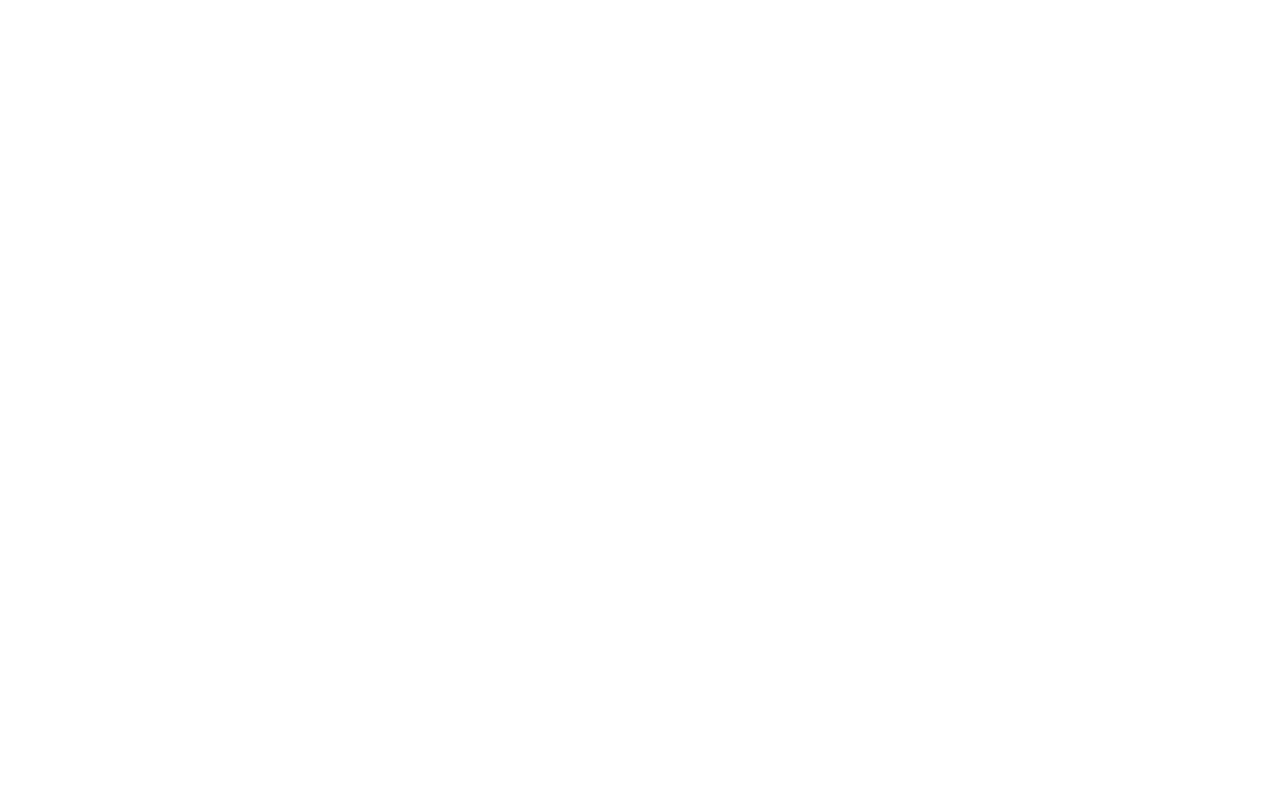
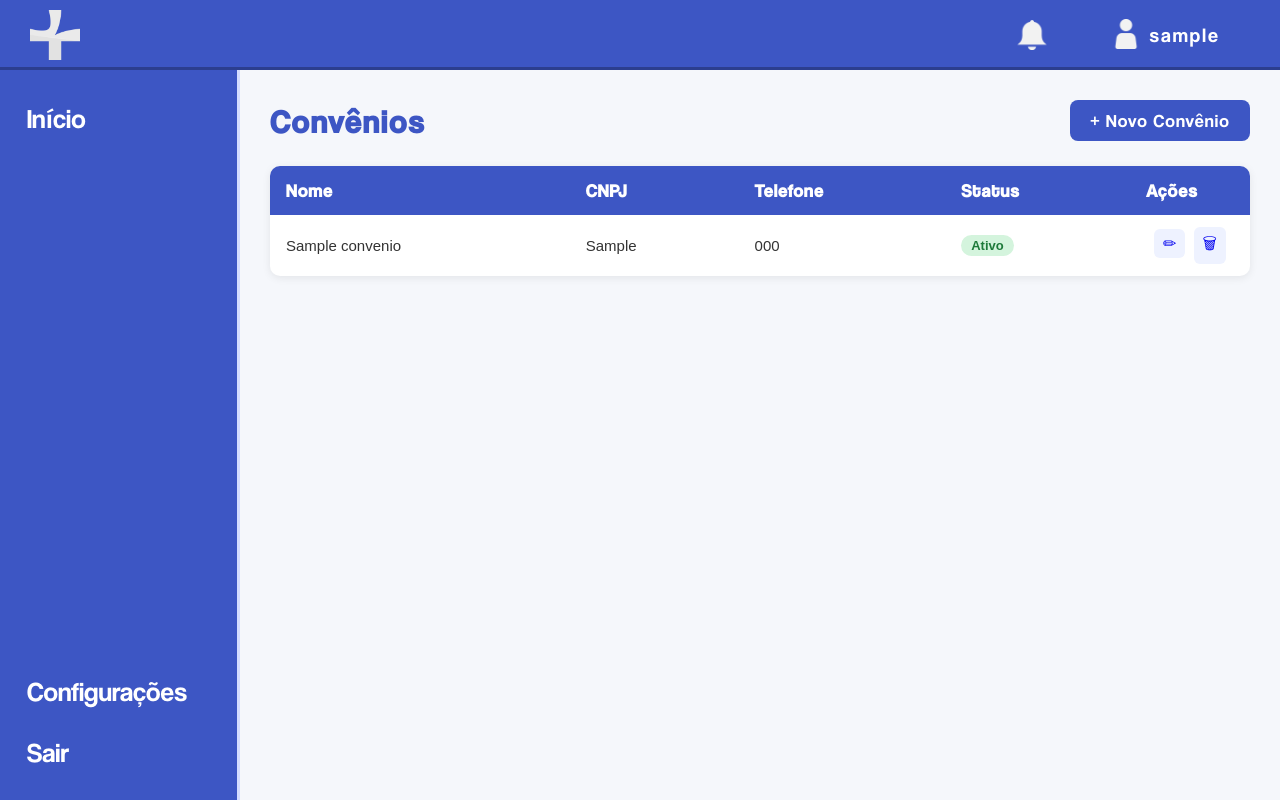
Before and after one commit to fxlpps/site-clinicamedica, a PHP site: page /modulos/convenios/listar_convenio.php in a window 1280 px wide. Before the commit the page is empty. Run offline with PHP 8.4, Linux system fonts and the light colour scheme; the visitor is signed in with stand-in values (Sample User, id 1); tables that the repository leaves empty hold one stand-in row (values such as "Sample post").

Commit message:
v2.3 - Featured READ

```diff
--- a/Clinica_medica.sql
+++ b/Clinica_medica.sql
@@ -254,3 +254,4 @@ CREATE TABLE IF NOT EXISTS `receita_medicamento` (
 /*!40014 SET FOREIGN_KEY_CHECKS=IFNULL(@OLD_FOREIGN_KEY_CHECKS, 1) */;
 /*!40101 SET CHARACTER_SET_CLIENT=@OLD_CHARACTER_SET_CLIENT */;
 /*!40111 SET SQL_NOTES=IFNULL(@OLD_SQL_NOTES, 1) */;
+clinica_medica
--- a/css/style.css
+++ b/css/style.css
@@ -268,3 +268,131 @@ body{
 .sidebar::-webkit-scrollbar-thumb:hover{
     background-color: rgba(255, 255, 255, 0.5);
 }
+
+.pagina-topo{
+    display: flex;
+    justify-content: space-between;
+    align-items: center;
+    margin-bottom: 25px;
+}
+
+.pagina-topo h1{
+    font-family: 'Coolvetica';
+    font-size: 32px;
+    color: #3d56c4;
+    letter-spacing: 2px;
+}
+
+.btn-novo{
+    background-color: #3d56c4;
+    color: white;
+    text-decoration: none;
+    padding: 10px 20px;
+    border-radius: 8px;
+    font-family: 'Coolvetica';
+    font-size: 18px;
+    letter-spacing: 1px;
+    transition: 0.2s;
+}
+
+.btn-novo:hover{
+    background-color: #2c3e8f;
+}
+
+.tabela{
+    width: 100%;
+    border-collapse: collapse;
+    background-color: white;
+    border-radius: 10px;
+    overflow: hidden;
+    box-shadow: 0 2px 8px rgba(0,0,0,0.08);
+}
+
+.tabela thead{
+    background-color: #3d56c4;
+}
+
+.tabela th{
+    color: white;
+    font-family: 'Coolvetica';
+    font-size: 18px;
+    letter-spacing: 1px;
+    padding: 14px 16px;
+    text-align: left;
+}
+
+.tabela td{
+    padding: 12px 16px;
+    border-bottom: 1px solid #e5e8f5;
+    color: #333;
+    font-size: 15px;
+}
+
+.tabela tbody tr:hover{
+    background-color: #f5f7fb;
+}
+
+.tabela tbody tr:last-child td{
+    border-bottom: none;
+}
+
+.linha-inativa{
+    opacity: 0.55;
+}
+
+.tag{
+    display: inline-block;
+    padding: 3px 10px;
+    border-radius: 12px;
+    font-size: 13px;
+    font-weight: 600;
+}
+
+.tag-ativo{
+    background-color: #d4f4dd;
+    color: #1e7a3a;
+}
+
+.tag-inativo{
+    background-color: #e0e0e0;
+    color: #666;
+}
+
+.acoes{
+    text-align: center;
+    white-space: nowrap;
+}
+
+.btn-acao{
+    display: inline-block;
+    padding: 5px 9px;
+    margin: 0 2px;
+    border-radius: 6px;
+    text-decoration: none;
+    font-size: 16px;
+    background-color: #eef2ff;
+    transition: 0.2s;
+}
+
+.btn-acao:hover{
+    background-color: #d4dcff;
+}
+
+.btn-excluir:hover{
+    background-color: #fde2e2;
+}
+
+/* Estado vazio */
+.vazio{
+    background-color: white;
+    padding: 60px 30px;
+    border-radius: 10px;
+    text-align: center;
+    box-shadow: 0 2px 8px rgba(0,0,0,0.08);
+}
+
+.vazio p{
+    color: #666;
+    font-size: 17px;
+    margin-bottom: 20px;
+}
--- a/includes/header.php
+++ b/includes/header.php
@@ -3,18 +3,19 @@ if (session_status() === PHP_SESSION_NONE) {
     session_start();
 }
 $nome_usuario = $_SESSION['usuario_login'] ?? 'Visitante';
+$base = '/site-clinicamedica';
 ?>
 <header class="header">
     <div class="logo">
-        <img src="img/logo2simbolo.png" class="logodashboard" alt="Logo">
+        <img src="<?php echo $base; ?>/img/logo2simbolo.png" class="logodashboard" alt="Logo">
     </div>
     <div class="headerright">
         <span class="notif">
-            <img src="img/sinobranco.png" class="icondashboard" alt="Notificações">
+            <img src="<?php echo $base; ?>/img/sinobranco.png" class="icondashboard" alt="Notificações">
         </span>
         <div class="user">
             <span class="usericon">
-                <img src="img/userbranco.png" class="icondashboard" id="usericon" alt="Usuário">
+                <img src="<?php echo $base; ?>/img/userbranco.png" class="icondashboard" id="usericon" alt="Usuário">
             </span>
             <span class="usertxt"><?php echo htmlspecialchars($nome_usuario); ?></span>
         </div>
--- a/includes/sidebar.php
+++ b/includes/sidebar.php
@@ -4,86 +4,86 @@ if (session_status() === PHP_SESSION_NONE) {
 }
 
 $perfil = $_SESSION['usuario_perfil'] ?? '';
+$base = '/site-clinicamedica';
 
-//Vê se o perfil atual está na lista de permitidos
 function podeVer(array $perfis_permitidos, string $perfil_atual): bool {
     return in_array($perfil_atual, $perfis_permitidos, true);
 }
 ?>
 <aside class="sidebar">
     <nav>
-        <a href="dashboard.php" class="menuitem">
+        <a href="<?php echo $base; ?>/dashboard.php" class="menuitem">
             <span>Início</span>
         </a>
 
         <?php if (podeVer(['Administrador', 'Recepcionista', 'Medico'], $perfil)): ?>
-            <a href="modulos/pacientes/listar_paciente.php" class="menuitem">
+            <a href="<?php echo $base; ?>/modulos/pacientes/listar_paciente.php" class="menuitem">
                 <span>Pacientes</span>
             </a>
         <?php endif; ?>
 
         <?php if (podeVer(['Administrador', 'Recepcionista', 'Financeiro'], $perfil)): ?>
-            <a href="modulos/medicos/listar_medico.php" class="menuitem">
+            <a href="<?php echo $base; ?>/modulos/medicos/listar_medico.php" class="menuitem">
                 <span>Médicos</span>
             </a>
         <?php endif; ?>
 
         <?php if (podeVer(['Administrador', 'Financeiro'], $perfil)): ?>
-            <a href="modulos/funcionarios/listar_funcionario.php" class="menuitem">
+            <a href="<?php echo $base; ?>/modulos/funcionarios/listar_funcionario.php" class="menuitem">
                 <span>Funcionários</span>
             </a>
         <?php endif; ?>
 
         <?php if (podeVer(['Administrador', 'Recepcionista', 'Financeiro'], $perfil)): ?>
-            <a href="modulos/convenios/listar_convenio.php" class="menuitem">
+            <a href="<?php echo $base; ?>/modulos/convenios/listar_convenio.php" class="menuitem">
                 <span>Convênios</span>
             </a>
         <?php endif; ?>
 
         <?php if (podeVer(['Administrador', 'Medico'], $perfil)): ?>
-            <a href="modulos/medicamentos/listar_medicamento.php" class="menuitem">
+            <a href="<?php echo $base; ?>/modulos/medicamentos/listar_medicamento.php" class="menuitem">
                 <span>Medicamentos</span>
             </a>
         <?php endif; ?>
 
         <?php if (podeVer(['Administrador', 'Medico'], $perfil)): ?>
-            <a href="modulos/tipos_exames/listar_tipoexame.php" class="menuitem">
+            <a href="<?php echo $base; ?>/modulos/tipos_exames/listar_tipoexame.php" class="menuitem">
                 <span>Tipos de Exame</span>
             </a>
         <?php endif; ?>
 
         <?php if (podeVer(['Administrador', 'Recepcionista', 'Medico'], $perfil)): ?>
-            <a href="modulos/procedimentos/listar_procedimento.php" class="menuitem">
+            <a href="<?php echo $base; ?>/modulos/procedimentos/listar_procedimento.php" class="menuitem">
                 <span>Procedimentos</span>
             </a>
         <?php endif; ?>
 
         <?php if (podeVer(['Administrador', 'Recepcionista', 'Medico', 'Financeiro', 'Paciente'], $perfil)): ?>
-            <a href="modulos/consultas/listar_consulta.php" class="menuitem">
+            <a href="<?php echo $base; ?>/modulos/consultas/listar_consulta.php" class="menuitem">
                 <span>Consultas</span>
             </a>
         <?php endif; ?>
 
         <?php if (podeVer(['Administrador', 'Recepcionista', 'Medico', 'Financeiro', 'Paciente'], $perfil)): ?>
-            <a href="modulos/exames/listar_exame.php" class="menuitem">
+            <a href="<?php echo $base; ?>/modulos/exames/listar_exame.php" class="menuitem">
                 <span>Exames</span>
             </a>
         <?php endif; ?>
 
         <?php if (podeVer(['Administrador', 'Recepcionista', 'Medico', 'Financeiro', 'Paciente'], $perfil)): ?>
-            <a href="modulos/agendamentos_procedimentos/listar_agenda_procedimento.php" class="menuitem">
+            <a href="<?php echo $base; ?>/modulos/agendamentos_procedimentos/listar_agenda_procedimento.php" class="menuitem">
                 <span>Agendamentos</span>
             </a>
         <?php endif; ?>
 
         <?php if (podeVer(['Administrador', 'Medico', 'Paciente'], $perfil)): ?>
-            <a href="modulos/receitas/listar_receitas.php" class="menuitem">
+            <a href="<?php echo $base; ?>/modulos/receitas/listar_receitas.php" class="menuitem">
                 <span>Receitas</span>
             </a>
         <?php endif; ?>
 
         <?php if (podeVer(['Administrador'], $perfil)): ?>
-            <a href="modulos/usuarios/listar_usuario.php" class="menuitem">
+            <a href="<?php echo $base; ?>/modulos/usuarios/listar_usuario.php" class="menuitem">
                 <span>Usuários</span>
             </a>
         <?php endif; ?>
@@ -93,7 +93,7 @@ function podeVer(array $perfis_permitidos, string $perfil_atual): bool {
         <a href="#" class="menuitem">
             <span>Configurações</span>
         </a>
-        <a href="logout.php" class="menuitem logout">
+        <a href="<?php echo $base; ?>/logout.php" class="menuitem logout">
             <span>Sair</span>
         </a>
     </div>
--- a/modulos/convenios/listar_convenio.php
+++ b/modulos/convenios/listar_convenio.php
@@ -0,0 +1,75 @@
+<?php
+require '../../includes/verifica_sessao.php';
+require '../../config/conexao.php';
+
+$base = '/site-clinicamedica';
+
+// Busca todos os convênios
+$sql = "SELECT * FROM convenio ORDER BY ativo DESC, nome ASC";
+$convenios = $pdo->query($sql)->fetchAll();
+?>
+<!DOCTYPE html>
+<html lang="pt-br">
+<head>
+    <meta charset="UTF-8">
+    <meta name="viewport" content="width=device-width, initial-scale=1.0">
+    <title>Convênios</title>
+    <link rel="stylesheet" href="<?php echo $base; ?>/css/style.css">
+</head>
+<body class="dashbody">
+    <?php include '../../includes/header.php'; ?>
+
+    <div class="layout">
+        <?php include '../../includes/sidebar.php'; ?>
+
+        <main class="main">
+            <div class="pagina-topo">
+                <h1>Convênios</h1>
+                <a href="cadastrar_convenio.php" class="btn-novo">+ Novo Convênio</a>
+            </div>
+
+            <?php if (count($convenios) === 0): ?>
+                <div class="vazio">
+                    <p>Nenhum convênio cadastrado ainda.</p>
+                    <a href="cadastrar_convenio.php" class="btn-novo">Cadastrar o primeiro</a>
+                </div>
+            <?php else: ?>
+                <table class="tabela">
+                    <thead>
+                        <tr>
+                            <th>Nome</th>
+                            <th>CNPJ</th>
+                            <th>Telefone</th>
+                            <th>Status</th>
+                            <th style="width: 120px;">Ações</th>
+                        </tr>
+                    </thead>
+                    <tbody>
+                        <?php foreach ($convenios as $c): ?>
+                            <tr class="<?php echo $c['ativo'] ? '' : 'linha-inativa'; ?>">
+                                <td><?php echo htmlspecialchars($c['nome']); ?></td>
+                                <td><?php echo htmlspecialchars($c['cnpj'] ?? '—'); ?></td>
+                                <td><?php echo htmlspecialchars($c['telefone'] ?? '—'); ?></td>
+                                <td>
+                                    <?php if ($c['ativo']): ?>
+                                        <span class="tag tag-ativo">Ativo</span>
+                                    <?php else: ?>
+                                        <span class="tag tag-inativo">Inativo</span>
+                                    <?php endif; ?>
+                                </td>
+                                <td class="acoes">
+                                    <a href="editar_convenio.php?id=<?php echo $c['id']; ?>" class="btn-acao" title="Editar">✏</a>
+                                    <a href="excluir_convenio.php?id=<?php echo $c['id']; ?>"
+                                       class="btn-acao btn-excluir"
+                                       title="Excluir"
+                                       onclick="return confirm('Tem certeza que deseja excluir este convênio?');">🗑</a>
+                                </td>
+                            </tr>
+                        <?php endforeach; ?>
+                    </tbody>
+                </table>
+            <?php endif; ?>
+        </main>
+    </div>
+</body>
+</html>
```
Also changed, not shown: criar_admin.php (added, +23 -0 lines), resetar_senha.php (added, +16 -0 lines).
